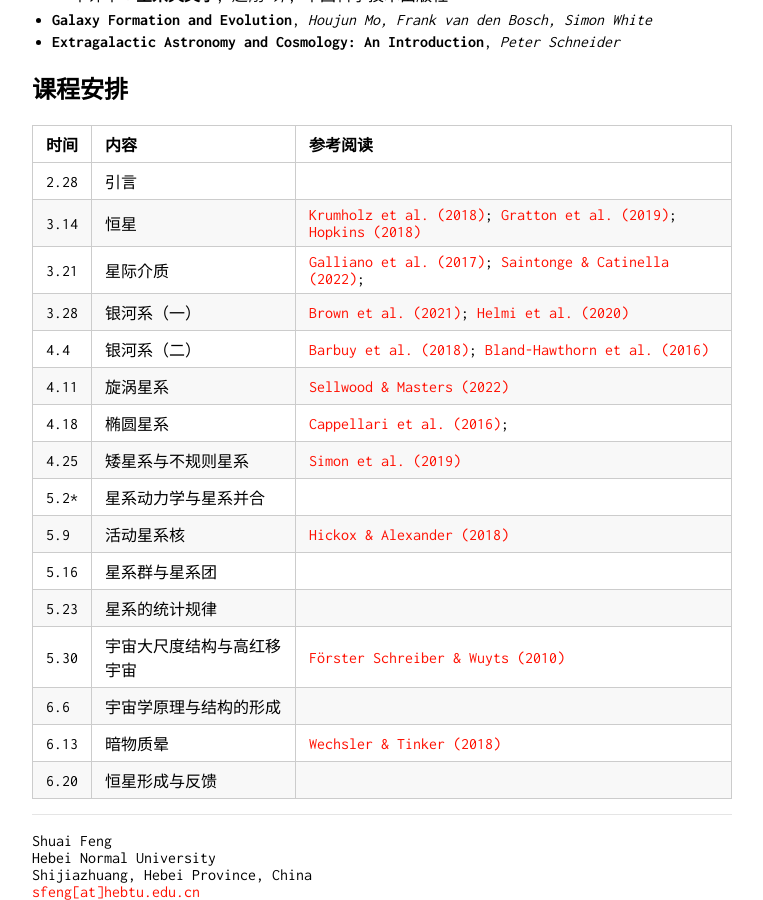
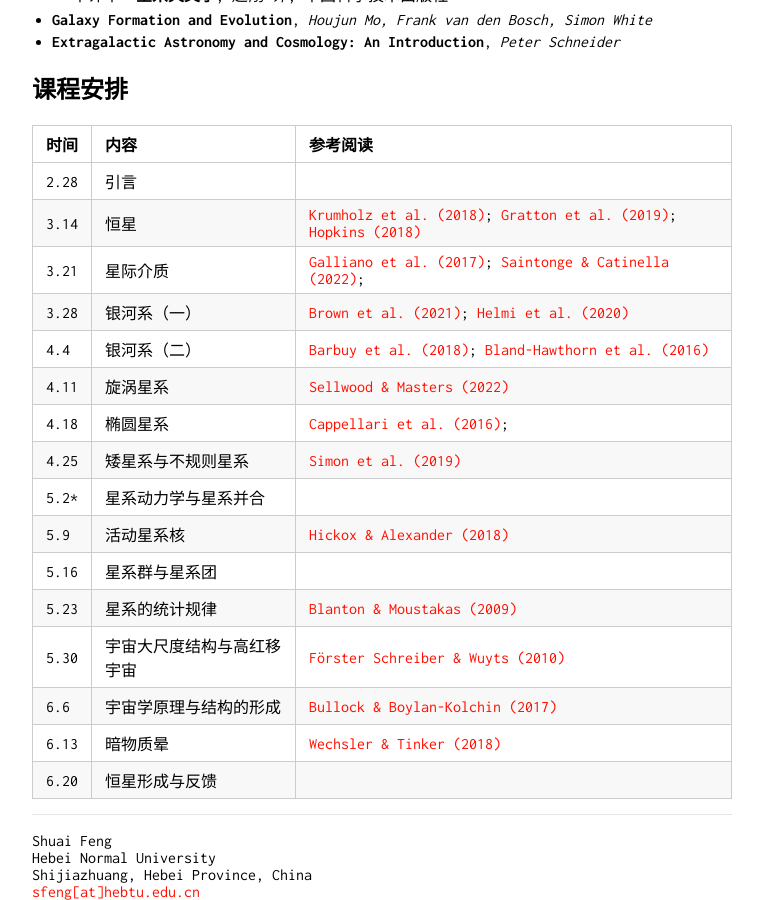
Before and after one commit to fengshuai0210/fengshuai0210.github.io, a Jekyll site: the page built from teaching/Galaxy.md, in a window 1280 px wide and 900 px high, scrolled down 652 px. Shown: the whole window, without its empty margins (258-1021 px from the left). Built offline with Jekyll 4.4.1, drawn with Linux system fonts in a browser that asks for light colours; our own code applies the rules of GitHub Pages for plain Markdown files.

Commit message:
Update Galaxy.md

```diff
--- a/teaching/Galaxy.md
+++ b/teaching/Galaxy.md
@@ -32,8 +32,8 @@ layout: default
 5.2* | 星系动力学与星系并合 |
 5.9  | 活动星系核 | [Hickox & Alexander (2018)](https://arxiv.org/abs/1806.04680)
 5.16 | 星系群与星系团 |
-5.23 | 星系的统计规律 |
+5.23 | 星系的统计规律 | [Blanton & Moustakas (2009)](https://arxiv.org/abs/0908.3017)
 5.30 | 宇宙大尺度结构与高红移宇宙 | [Förster Schreiber & Wuyts (2010)](https://arxiv.org/abs/2010.10171)
-6.6  | 宇宙学原理与结构的形成 |
+6.6  | 宇宙学原理与结构的形成 | [Bullock & Boylan-Kolchin (2017)](https://arxiv.org/abs/1707.04256)
 6.13 | 暗物质晕 | [Wechsler & Tinker (2018)](https://arxiv.org/abs/1804.03097)
 6.20 | 恒星形成与反馈 |
```
